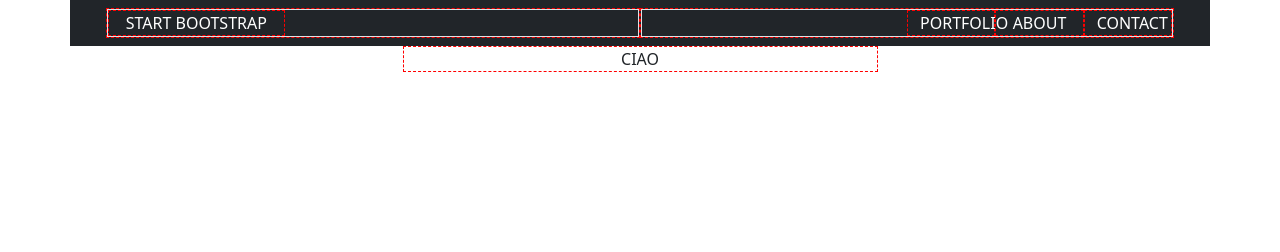
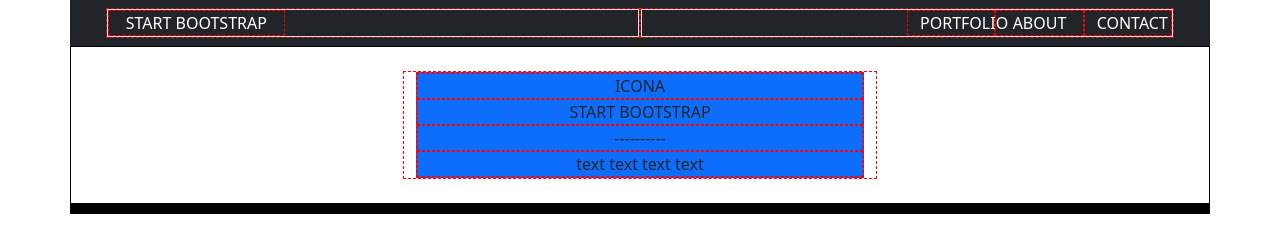
Before and after one commit to GiuseppeF11/html-css-bootstrap-freelancer, a plain HTML site: page index.html in a window 1280 px wide. Drawn offline with nearby package versions, Linux system fonts and the light colour scheme.

Commit message:
Aggiunta prima sezione main

```diff
--- a/css/style.css
+++ b/css/style.css
@@ -1,5 +1,9 @@
 /*    STRUTTURA   */
 
-.row > div {
-    border: 1px dashed red
+.row  div {
+    border: 1px dashed red;
 }
+
+section {
+    border: 1px solid black;
+}
--- a/index.html
+++ b/index.html
@@ -33,10 +33,15 @@
     </header>
 
     <main>
-        <section class="container order-1 text-center">
+        <section class="container order-1 text-center py-4">
                 <div class="row justify-content-center">
-                        <div class="col-5 ">
-                                CIAO
+                        <div class="col-5">
+                                <div class="box bg-primary">
+                                        <div><img src="" alt="">ICONA</div>
+                                        <div>START BOOTSTRAP</div>
+                                        <div>----------</div>
+                                        <div>text text text text</div>
+                                </div>
                         </div>
                 </div>
         </section>
```
